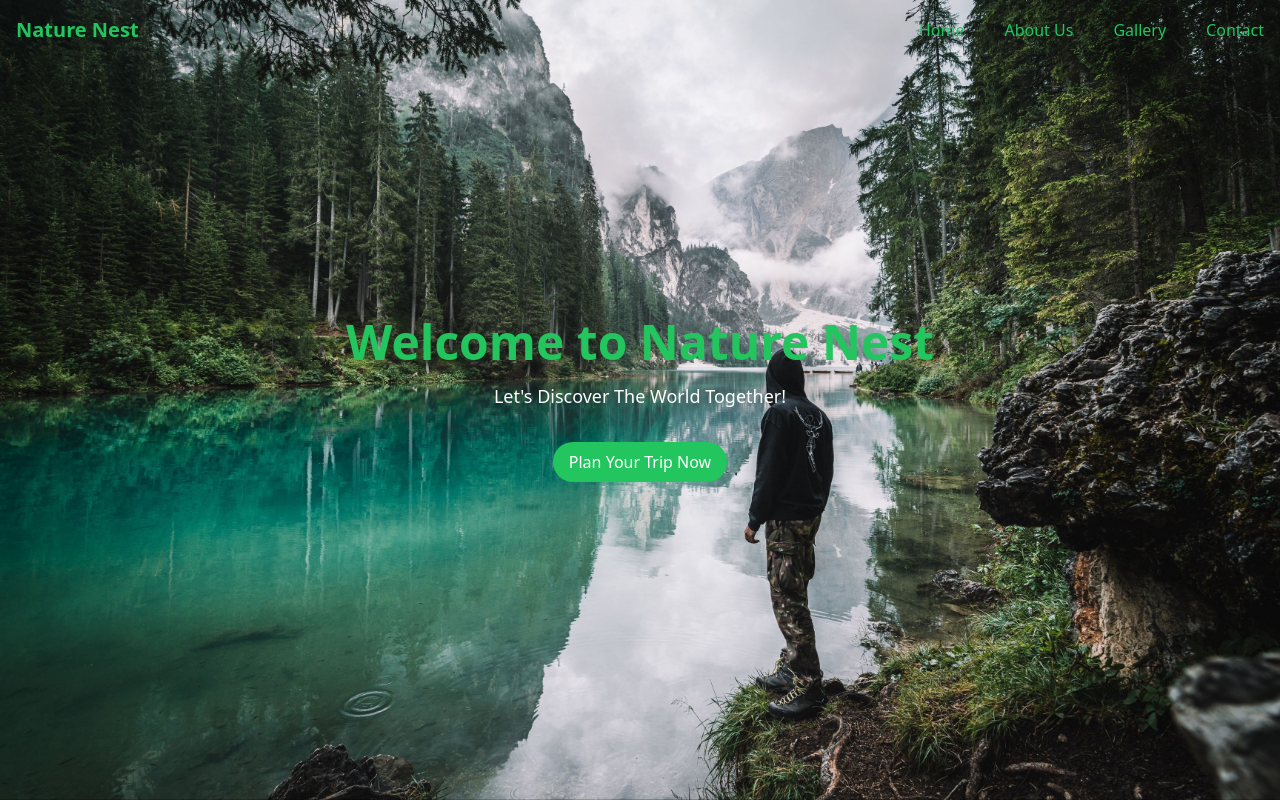
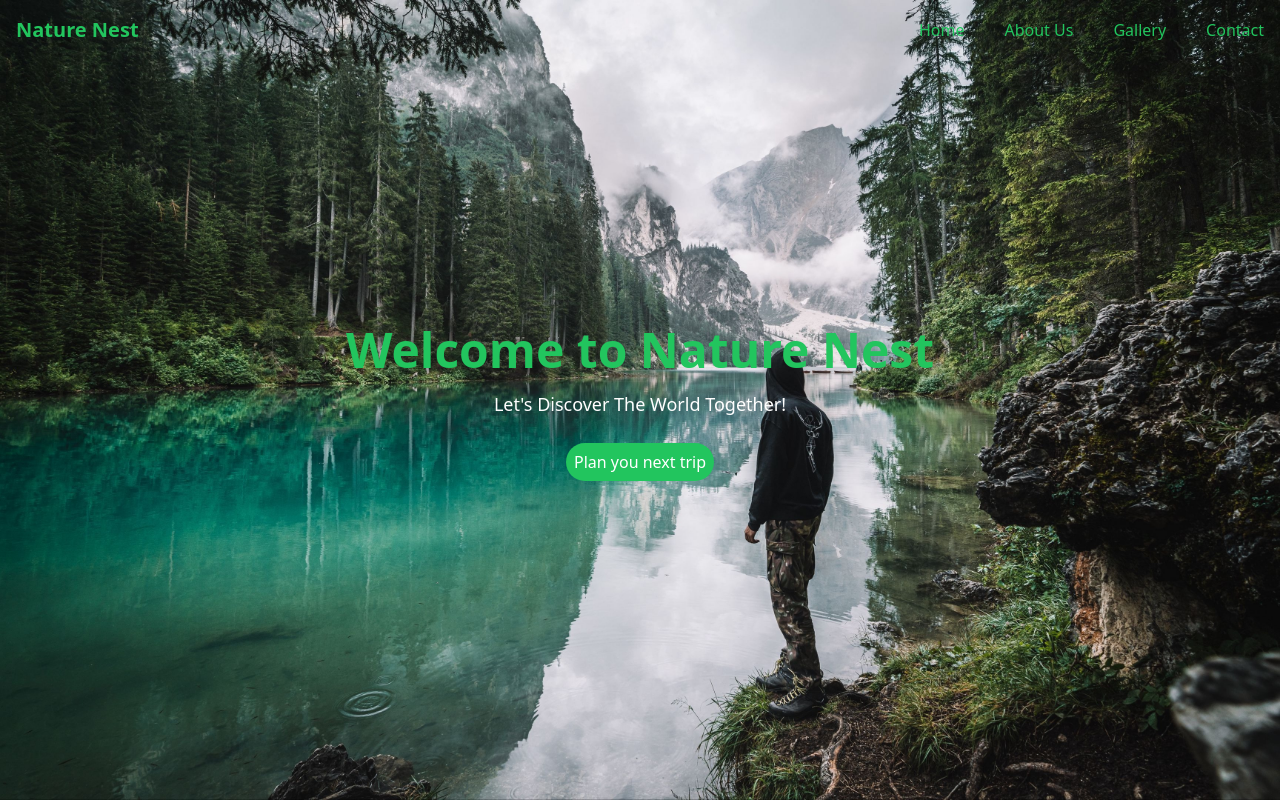
Before and after one commit to EmilStanchev/Travel-Agency-Landing-Page, a React (Vite) app: page / in a window 1280 px wide. Shown: the top 802 px of the page. Built offline with nearby package versions, Linux system fonts and the light colour scheme.

Commit message:
Change the home page button

```diff
--- a/src/components/UI/LinkWithAnimation.jsx
+++ b/src/components/UI/LinkWithAnimation.jsx
@@ -2,7 +2,14 @@
 import { useState } from "react";
 import { Link } from "react-scroll";
 
-const LinkWithAnimation = ({ path, text, color, hoverColor, onClick }) => {
+const LinkWithAnimation = ({
+  path,
+  text,
+  color,
+  hoverColor,
+  onClick,
+  style,
+}) => {
   const [isHover, setIsHover] = useState(false);
 
   const link = {
@@ -21,7 +28,7 @@ const LinkWithAnimation = ({ path, text, color, hoverColor, onClick }) => {
       to={path}
       smooth={true}
       duration={500}
-      style={link}
+      style={{ ...link, ...style }}
       onMouseEnter={handleMouseEnter}
       onMouseLeave={handleMouseLeave}
       onClick={onClick}
--- a/src/pages/Home.jsx
+++ b/src/pages/Home.jsx
@@ -1,6 +1,6 @@
 /* eslint-disable react/no-unescaped-entities */
 import backgroundImage from "../assets/images/backgroundImage.jpg";
-
+import LinkWithAnimation from "../components/UI/LinkWithAnimation";
 const Home = () => {
   return (
     <div
@@ -21,9 +21,20 @@ const Home = () => {
         <p className="text-lg mb-8 text-white">
           Let's Discover The World Together!
         </p>
-        <button className="bg-green-500 text-white py-2 px-4 rounded-full ">
-          Plan Your Trip Now
-        </button>
+        <LinkWithAnimation
+          className="bg-green-500 text-white py-2 px-4 rounded-full "
+          text="Plan you next trip"
+          path="contact"
+          color="white"
+          style={{
+            backgroundColor: "rgb(34 197 94)",
+            paddingTop: "0.5rem",
+            borderRadius: "9999px",
+            paddingBottom: " 0.5rem",
+            paddingLeft: "0.5rem",
+            paddingRight: "0.5rem",
+          }}
+        />
       </div>
     </div>
   );
```
